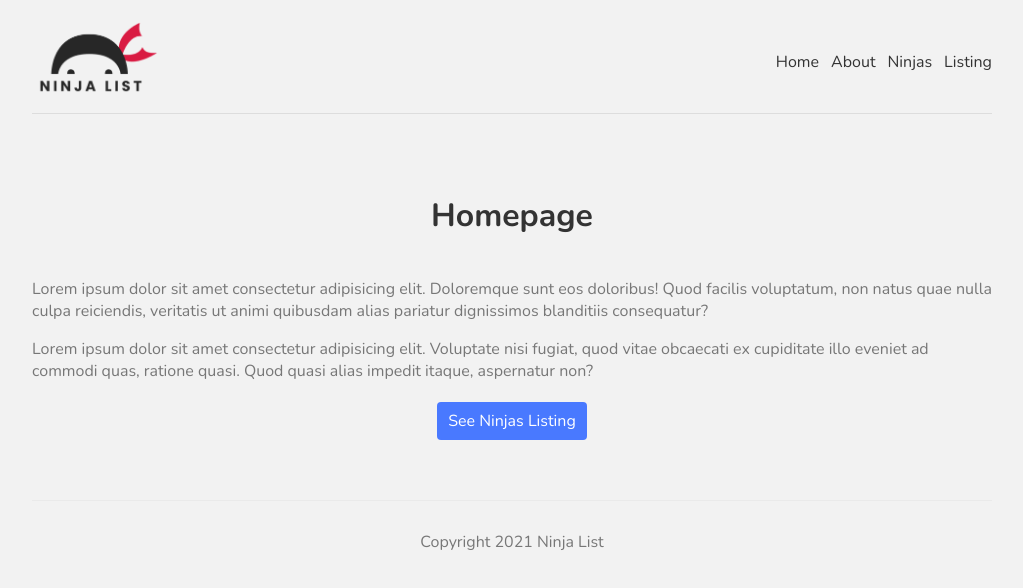
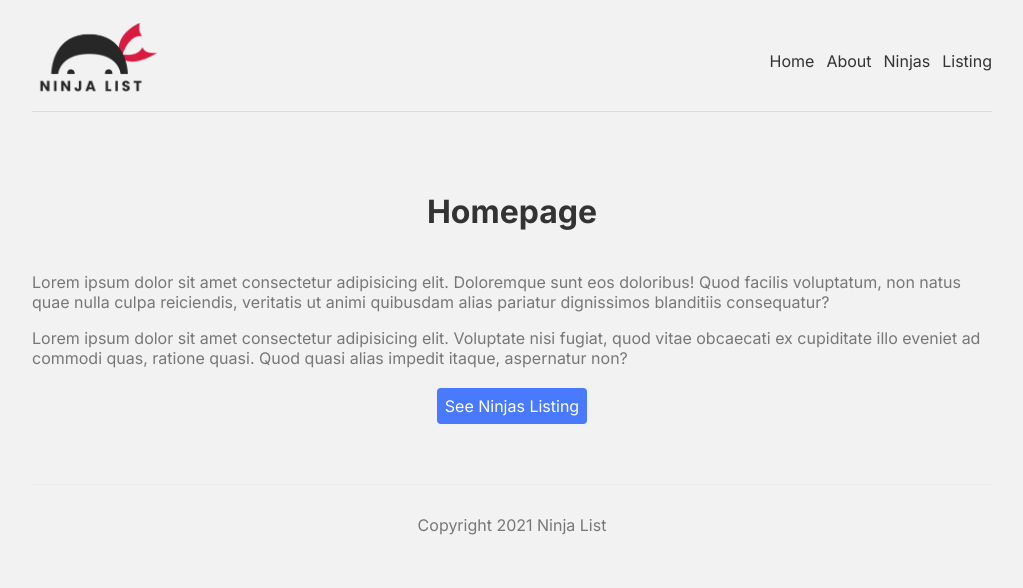
Before and after one commit to nassimessaidi/learnnext-ninja-list, a Next.js app: page / in a window 1280 px wide. Shown: the top 588 px of the page, without its empty margins (128-1151 px from the left). Built offline with nearby package versions, Linux system fonts and the light colour scheme.

Commit message:
change font style

```diff
--- a/styles/globals.css
+++ b/styles/globals.css
@@ -1,9 +1,9 @@
-@import url("https://fonts.googleapis.com/css2?family=Nunito:wght@300;400;600;700&display=swap");
+@import url("https://fonts.googleapis.com/css2?family=Inter:wght@300;400;600;700&display=swap");
 
 body {
   background: #f2f2f2;
   color: #333;
-  font-family: "Nunito";
+  font-family: "Inter", sans-serif;
 }
 a {
   color: #333;
```
